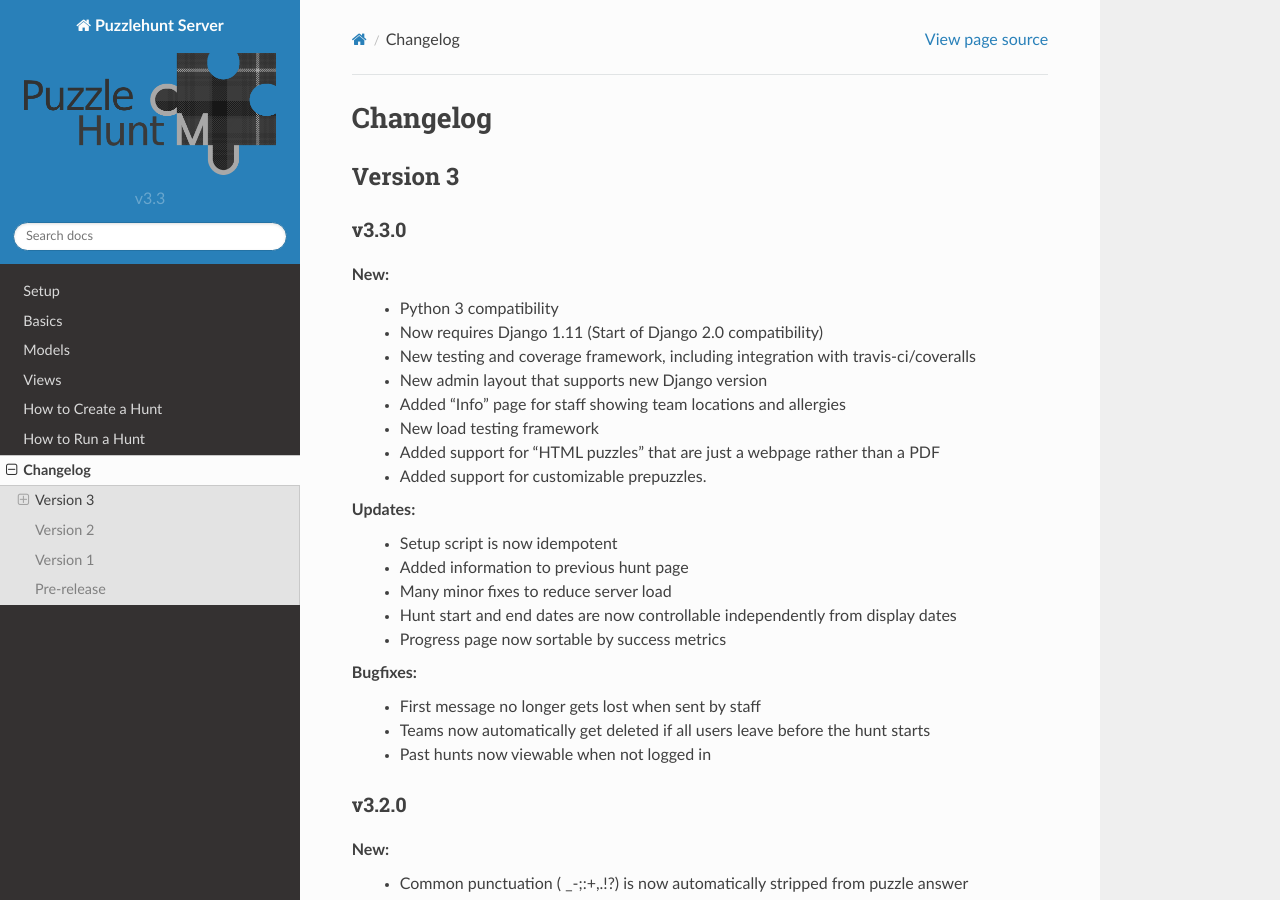
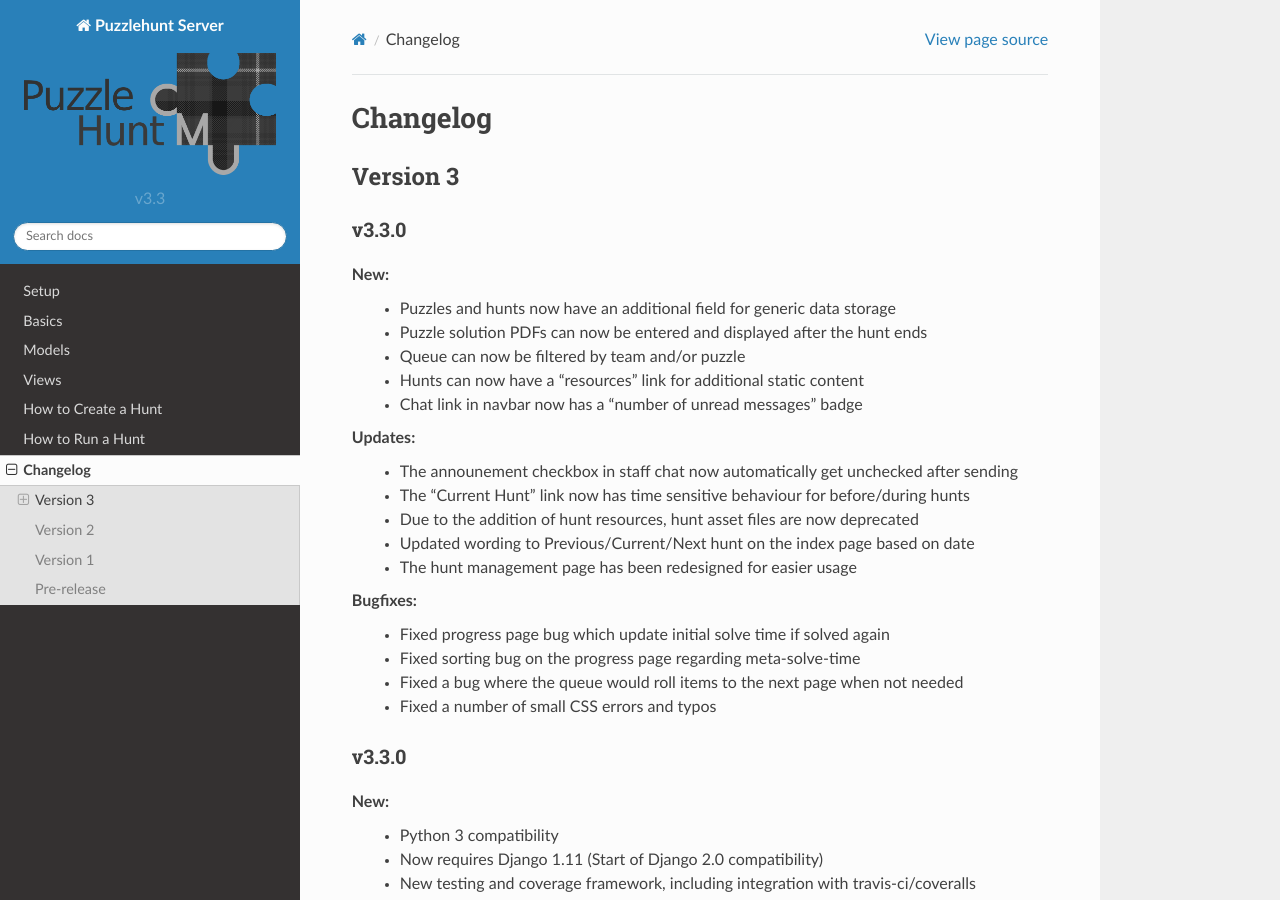
Before and after one commit to dlareau/puzzlehunt_server, a Sphinx documentation site: the page built from docs/changelog.rst, in a window 1280 px wide and 900 px high. Built offline with Sphinx 7.4.7 and the Read the Docs theme 2.0.0, drawn with Linux system fonts in a browser that asks for light colours.

```diff
--- a/docs/changelog.rst
+++ b/docs/changelog.rst
@@ -4,6 +4,29 @@ Changelog
 
 Version 3
 *********
+
+v3.3.0
+======
+
+New:
+   - Puzzles and hunts now have an additional field for generic data storage
+   - Puzzle solution PDFs can now be entered and displayed after the hunt ends
+   - Queue can now be filtered by team and/or puzzle
+   - Hunts can now have a "resources" link for additional static content
+   - Chat link in navbar now has a "number of unread messages" badge
+
+Updates:
+   - The announement checkbox in staff chat now automatically get unchecked after sending
+   - The "Current Hunt" link now has time sensitive behaviour for before/during hunts
+   - Due to the addition of hunt resources, hunt asset files are now deprecated
+   - Updated wording to Previous/Current/Next hunt on the index page based on date
+   - The hunt management page has been redesigned for easier usage
+
+Bugfixes:
+   - Fixed progress page bug which update initial solve time if solved again
+   - Fixed sorting bug on the progress page regarding meta-solve-time
+   - Fixed a bug where the queue would roll items to the next page when not needed
+   - Fixed a number of small CSS errors and typos
 
 v3.3.0
 ======
```
